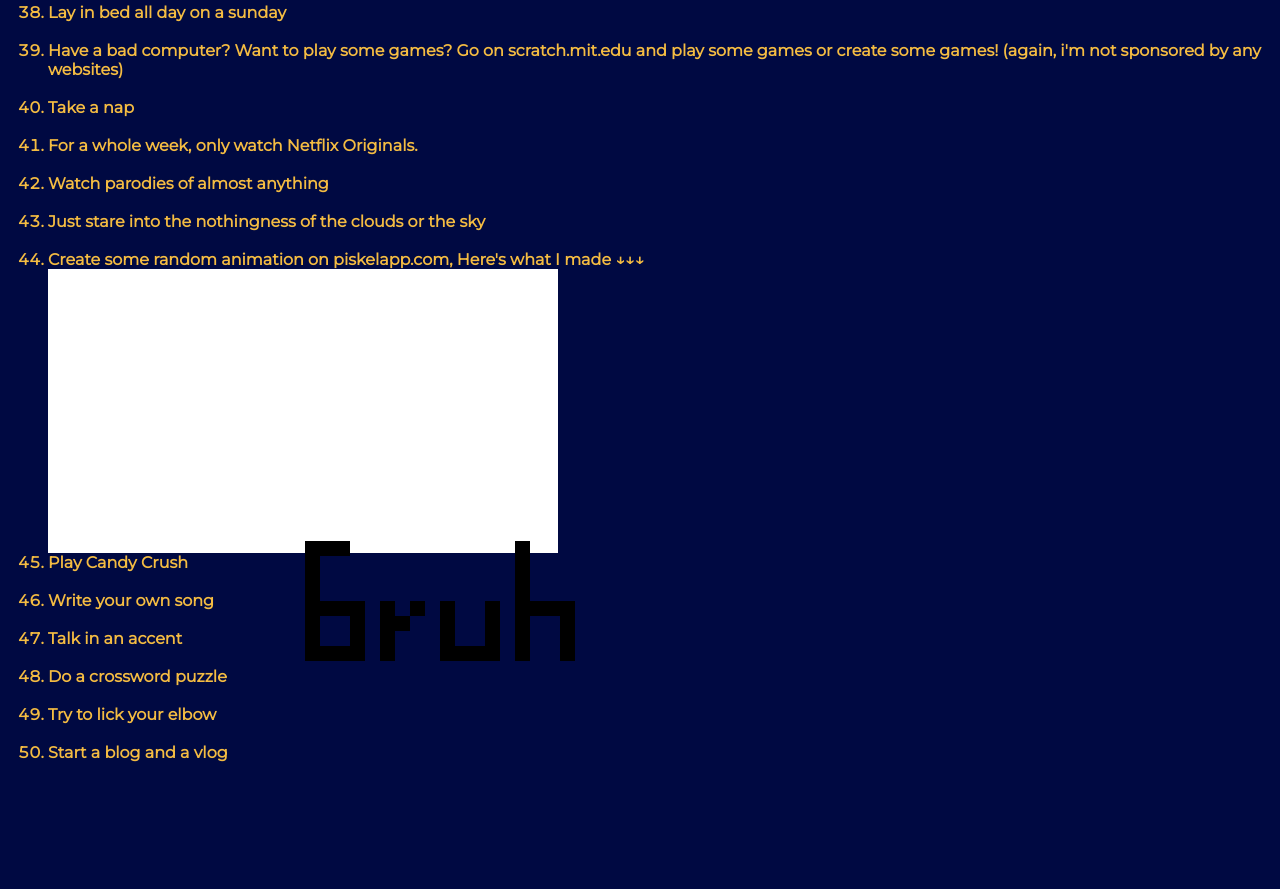
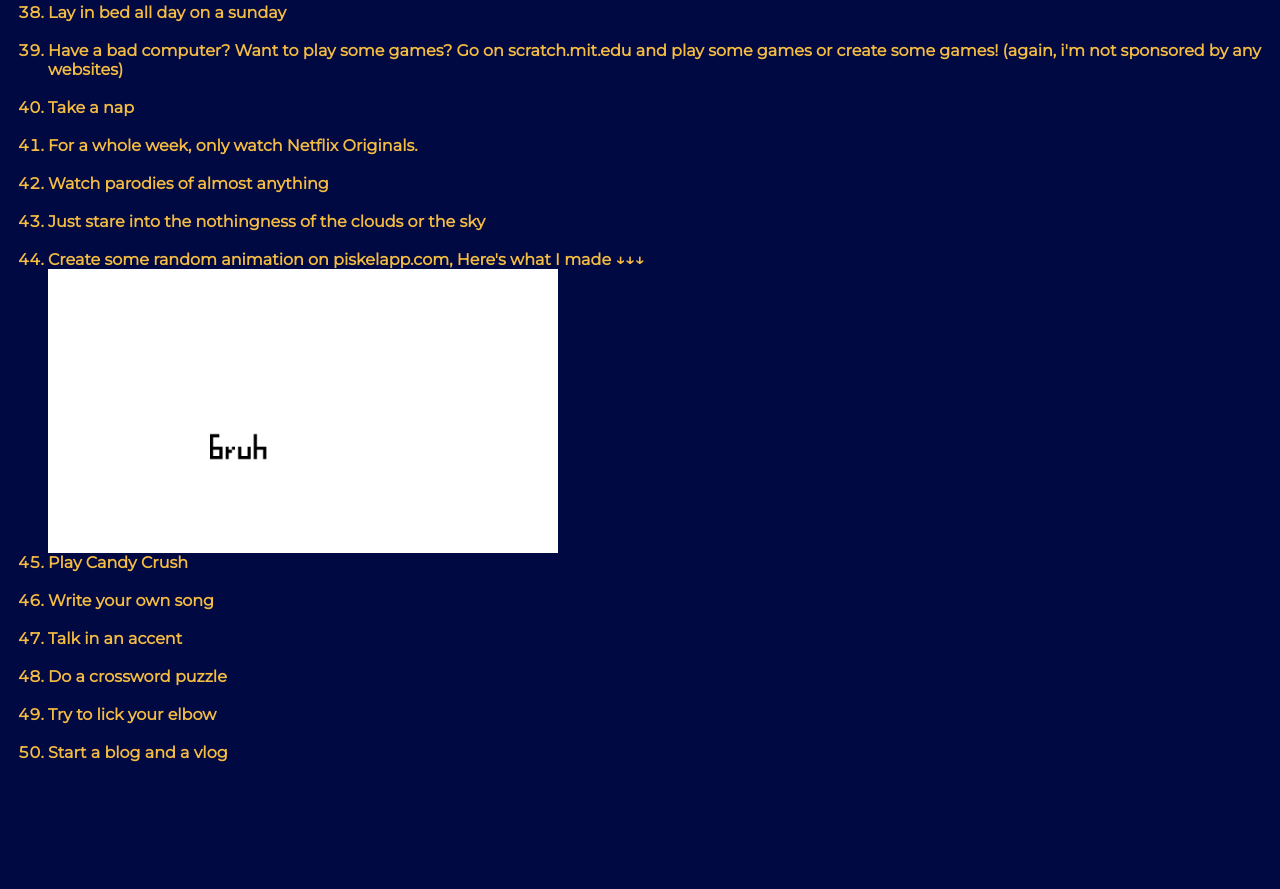
Before and after one commit to 61Things/61Things.github.io, a plain HTML site: page index.html in a window 1280 px wide. Shown: the part 1684-2573 px from the top of the page. After the commit the page ends 2462 px from the top, so only its background shows below. Drawn offline with Linux system fonts and the light colour scheme.

Commit message:
Update index.html

```diff
--- a/index.html
+++ b/index.html
@@ -108,7 +108,7 @@
             <br>
             <li> Create some random animation on piskelapp.com, Here's what I made ↓↓↓</li>
             <div id="piskel">
-            <img src="New Piskel (1).gif" alt="A random animation that says 'bruh'.">
+            <img src="New Piskel (1).gif" height="100" width="100" alt="A random animation that says 'bruh'.">
             </div>
             <li> Play Candy Crush</li>
             <br>
```
